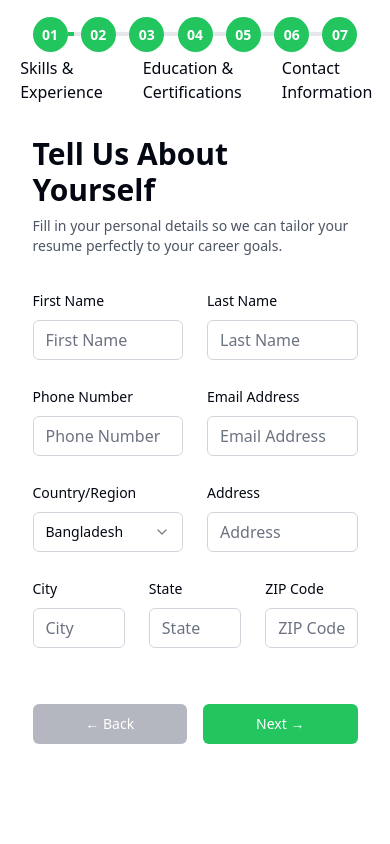
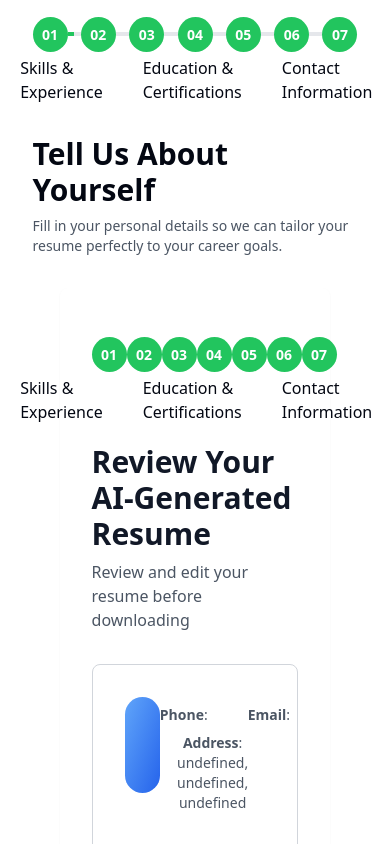
Before and after one commit to Sharif-Miah/job-sekeer-project, a Next.js app: page /personal-information in a window 390 px wide. Shown: the top 844 px of the page. Built offline with nearby package versions, Linux system fonts and the light colour scheme.

Commit message:
back button working

```diff
--- a/app/ai-resume/page.js
+++ b/app/ai-resume/page.js
@@ -70,11 +70,15 @@ export default function AIResumeForm() {
 
       {/* Navigation Buttons */}
       <div className='flex gap-4 mt-8'>
-        <Button
-          variant='outline'
-          className='flex-1 bg-gray-400 hover:bg-gray-500 text-white font-semibold py-3 rounded-lg text-base h-auto border-0'>
-          Back
-        </Button>
+        <Link
+          href='/contact-information'
+          className='flex-1 h-11 bg-green-500 hover:bg-green-500 flex justify-center'>
+          <Button
+            type='submit'
+            className='flex-1 h-11 bg-green-500 hover:bg-green-500 '>
+            ← Back
+          </Button>
+        </Link>
         <Link
           href='/review-your-resume'
           className='flex-1 h-11 bg-green-500 hover:bg-green-500 flex justify-center'>
--- a/app/career-summery/_components/CareerForm.jsx
+++ b/app/career-summery/_components/CareerForm.jsx
@@ -13,6 +13,7 @@ import {
 } from '@/components/ui/select';
 import { useRouter } from 'next/navigation';
 import { toast } from 'react-toastify';
+import Link from 'next/link';
 
 const CareerForm = () => {
   const [formData, setFormData] = useState({
@@ -121,16 +122,21 @@ const CareerForm = () => {
           />
         </div>
         <div className='flex gap-4 pt-8'>
-          <Button className='flex-1 bg-gray-500 hover:bg-gray-600 text-white'>
-            ← Back
-          </Button>
+          <Link
+            href='/personal-information'
+            className='flex-1 h-11 bg-green-500 hover:bg-green-500 flex justify-center'>
+            <Button
+              type='submit'
+              className='flex-1 h-11 bg-green-500 hover:bg-green-500 '>
+              ← Back
+            </Button>
+          </Link>
           <Button
             type='submit'
             className='flex-1 bg-green-500 hover:bg-green-600 text-white'>
             Next →
           </Button>
         </div>
-        ;
       </form>
     </>
   );
--- a/app/contact-information/_component/ContactInformationForm.jsx
+++ b/app/contact-information/_component/ContactInformationForm.jsx
@@ -186,9 +186,15 @@ const ContactInformationForm = () => {
         </div>
 
         <div className='flex gap-4 pt-8'>
-          <Button className='flex-1 bg-gray-500 hover:bg-gray-600 text-white'>
-            ← Back
-          </Button>
+          <Link
+            href='/your-certificate'
+            className='flex-1 h-11 bg-green-500 hover:bg-green-500 flex justify-center'>
+            <Button
+              type='submit'
+              className='flex-1 h-11 bg-green-500 hover:bg-green-500 '>
+              ← Back
+            </Button>
+          </Link>
           <Link
             href='/ai-resume'
             className='flex-1 h-11 bg-green-500 hover:bg-green-500 flex justify-center'>
--- a/app/education-certificate/page.js
+++ b/app/education-certificate/page.js
@@ -111,9 +111,15 @@ export default function EducationForm() {
 
       {/* Navigation Buttons */}
       <div className='flex gap-4 pt-8 mt-8 border-t'>
-        <Button className='flex-1 bg-gray-500 hover:bg-gray-600 text-white'>
-          ← Back
-        </Button>
+        <Link
+          href='/work-experience-skills'
+          className='flex-1 h-11 bg-green-500 hover:bg-green-500 flex justify-center'>
+          <Button
+            type='submit'
+            className='flex-1 h-11 bg-green-500 hover:bg-green-500 '>
+            ← Back
+          </Button>
+        </Link>
         <Link
           href='/your-certificate'
           className='flex-1 h-11 bg-green-500 hover:bg-green-500 flex justify-center'>
--- a/app/personal-information/_component/PersonalInformationForm.jsx
+++ b/app/personal-information/_component/PersonalInformationForm.jsx
@@ -1,260 +1,270 @@
 'use client';
 
 import { useState, useEffect } from 'react';
+import Image from 'next/image';
+import Link from 'next/link';
 import { Button } from '@/components/ui/button';
-import { Input } from '@/components/ui/input';
-import { Label } from '@/components/ui/label';
-import { toast } from 'react-toastify';
-import {
-  Select,
-  SelectContent,
-  SelectItem,
-  SelectTrigger,
-  SelectValue,
-} from '@/components/ui/select';
-import { useRouter } from 'next/navigation';
 
-const PersonalInformationForm = () => {
-  const [formData, setFormData] = useState({
-    firstName: '',
-    lastName: '',
-    phoneNumber: '',
-    email: '',
-    country: 'Bangladesh',
-    address: '',
-    city: '',
-    state: '',
-    zipCode: '',
+import { Download } from 'lucide-react';
+
+import ReviewProgress from '@/app/review-your-resume/_component/ReviewProgress';
+import { generateResumePDF } from '@/utils/utils';
+
+export default function ReviewResumeForm() {
+  const [resumeData, setResumeData] = useState({
+    personal: null,
+    careear: null,
+    experience: null,
+    educationer: [],
+    certi: [],
+    contactData: null,
   });
 
-  const notify = () =>
-    toast.success('Success Fully Personal Information Data Added!');
-  const router = useRouter();
+  const [isLoaded, setIsLoaded] = useState(false);
 
-  // Load data from localStorage on mount
   useEffect(() => {
-    const savedData = localStorage.getItem('personalInformation');
-    if (savedData) {
     try {
-        setFormData(JSON.parse(savedData));
+      const personalData = localStorage.getItem('personalInformation');
+      const careearData = localStorage.getItem('careerInformation');
+      const workExperience = localStorage.getItem('workExperienceFormData');
+      const educationexpe = localStorage.getItem('education_data');
+      const certificatex = localStorage.getItem('certifications_data');
+      const contact = localStorage.getItem('contactFormData');
+
+      setResumeData({
+        personal: personalData ? JSON.parse(personalData) : null,
+        careear: careearData ? JSON.parse(careearData) : null,
+        experience: workExperience ? JSON.parse(workExperience) : null,
+        educationer: educationexpe ? JSON.parse(educationexpe) : [],
+        certi: certificatex ? JSON.parse(certificatex) : [],
+        contactData: contact ? JSON.parse(contact) : null,
+      });
+      setIsLoaded(true);
     } catch (error) {
-        console.error('Error parsing saved data:', error);
-      }
+      console.error('Error loading resume data:', error);
+      setIsLoaded(true);
     }
   }, []);
 
-  // Handle input changes
-  const handleInputChange = (e) => {
-    const { name, value } = e.target;
-    setFormData((prev) => ({
-      ...prev,
-      [name]: value,
-    }));
+  if (!isLoaded) {
+    return <div className='text-center p-8'>Loading resume data...</div>;
+  }
+
+  const handleDownloadPDF = () => {
+    try {
+      generateResumePDF();
+    } catch (error) {
+      console.error('Error generating PDF:', error);
+      alert('Failed to generate PDF. Please check console for details.');
+    }
   };
 
-  // Handle select change
-  const handleSelectChange = (value) => {
-    setFormData((prev) => ({
-      ...prev,
-      country: value,
-    }));
-  };
+  return (
+    <div className='w-10/12 mx-auto'>
+      <div className='bg-white rounded-lg shadow-sm p-8 md:p-12'>
+        {/* Header */}
+        <ReviewProgress />
+        <div className='mb-8'>
+          <h1 className='text-3xl md:text-4xl font-bold text-gray-900 mb-2'>
+            Review Your AI-Generated Resume
+          </h1>
+          <p className='text-gray-600 text-base'>
+            Review and edit your resume before downloading
+          </p>
+        </div>
 
-  // Handle form submission
-  async function onSubmit(event) {
-    event.preventDefault();
-    try {
-      // Save to localStorage
-      localStorage.setItem('personalInformation', JSON.stringify(formData));
-      console.log('Data saved to localStorage:', formData);
-      notify();
-      router.push('/career-summery');
-    } catch (error) {
-      console.error('Error saving data:', error);
+        {/* Resume Preview Card */}
+        <div className='border border-gray-300 rounded-lg p-8 md:p-12 mb-8 bg-white'>
+          {/* Personal information */}
+          <div className='flex justify-around'>
+            <div className='w-3/12'>
+              <div className='mb-6 flex justify-center md:justify-start'>
+                <div className='w-24 h-24 rounded-full bg-gradient-to-br from-blue-400 to-blue-600 flex items-center justify-center overflow-hidden'>
+                  {resumeData.contactData?.profilePhoto?.data && (
+                    <Image
+                      src={
+                        resumeData.contactData.profilePhoto.data ||
+                        '/placeholder.svg'
                       }
-  }
-
-  const myinfo = JSON.parse(localStorage.getItem('personalInformation'));
-
-  console.log(myinfo);
-
-  return (
-    <form
-      onSubmit={onSubmit}
-      className='space-y-6'>
-      {/* First Name and Last Name */}
-      <div className='grid grid-cols-2 gap-6'>
-        <div className='space-y-2'>
-          <Label
-            htmlFor='firstName'
-            className='text-sm font-medium'>
-            First Name
-          </Label>
-          <Input
-            id='firstName'
-            name='firstName'
-            className='border-gray-300'
-            placeholder='First Name'
-            value={formData.firstName}
-            onChange={handleInputChange}
+                      alt='Profile'
+                      className='w-full h-full object-cover'
+                      width={100}
+                      height={100}
                     />
+                  )}
                 </div>
-        <div className='space-y-2'>
-          <Label
-            htmlFor='lastName'
-            className='text-sm font-medium'>
-            Last Name
-          </Label>
-          <Input
-            id='lastName'
-            name='lastName'
-            className='border-gray-300'
-            placeholder='Last Name'
-            value={formData.lastName}
-            onChange={handleInputChange}
-          />
+              </div>
+            </div>
+            <div className='w-9/12'>
+              <div>
+                <h2 className='font-bold text-gray-900 mb-1 text-center md:text-left text-5xl'>
+                  {resumeData?.personal?.firstName}{' '}
+                  {resumeData?.personal?.lastName}
+                </h2>
+                <p className='text-gray-600 text-lg text-center md:text-left mb-2'>
+                  {resumeData?.careear?.jobTitle}
+                </p>
+              </div>
+              <div className='flex justify-start gap-10'>
+                <p className='text-gray-600 text-sm text-center md:text-left'>
+                  <span className='font-bold'>Phone</span>:{' '}
+                  {resumeData?.personal?.phoneNumber}
+                </p>
+                <p className='text-gray-600 text-sm text-center md:text-left mb-2'>
+                  <span className='font-bold'>Email</span>:{' '}
+                  {resumeData?.personal?.email}
+                </p>
+              </div>
+              <div className='text-gray-600 text-sm text-center md:text-left mb-8'>
+                <span className='font-bold'>Address</span>:{' '}
+                {`${resumeData?.personal?.address}, ${resumeData?.personal?.city}, ${resumeData?.personal?.country}`}
+              </div>
             </div>
           </div>
 
-      {/* Phone Number and Email Address */}
-      <div className='grid grid-cols-2 gap-6'>
-        <div className='space-y-2'>
-          <Label
-            htmlFor='phoneNumber'
-            className='text-sm font-medium'>
-            Phone Number
-          </Label>
-          <Input
-            id='phoneNumber'
-            name='phoneNumber'
-            type='tel'
-            className='border-gray-300'
-            placeholder='Phone Number'
-            value={formData.phoneNumber}
-            onChange={handleInputChange}
-          />
+          <div className='grid grid-cols-1 md:grid-cols-4 gap-8'>
+            {/* Left Sidebar */}
+            <div className='md:col-span-1'>
+              {/* Portfolio Section */}
+              <div className='mb-6'>
+                <h3 className='text-sm font-bold text-gray-900 mb-3'>
+                  PORTFOLIO
+                </h3>
+                <ul className='space-y-2'>
+                  {resumeData.contactData?.personalWebsite && (
+                    <li>
+                      <Link
+                        href={resumeData.contactData.personalWebsite}
+                        className='text-blue-600 hover:underline text-xs'>
+                        portfolio
+                      </Link>
+                    </li>
+                  )}
+                  {resumeData.contactData?.linkedinProfile && (
+                    <li>
+                      <Link
+                        href={resumeData.contactData.linkedinProfile}
+                        className='text-blue-600 hover:underline text-xs'>
+                        linkedin
+                      </Link>
+                    </li>
+                  )}
+                  {resumeData.contactData?.socialMediaUrl && (
+                    <li>
+                      <a
+                        href={resumeData.contactData.socialMediaUrl}
+                        className='text-blue-600 hover:underline text-xs'>
+                        Social Media
+                      </a>
+                    </li>
+                  )}
+                </ul>
               </div>
-        <div className='space-y-2'>
-          <Label
-            htmlFor='email'
-            className='text-sm font-medium'>
-            Email Address
-          </Label>
-          <Input
-            id='email'
-            name='email'
-            type='email'
-            className='border-gray-300'
-            placeholder='Email Address'
-            value={formData.email}
-            onChange={handleInputChange}
-          />
+
+              {/* Skills Section */}
+              {resumeData?.experience?.skills &&
+                resumeData.experience.skills.length > 0 && (
+                  <div className='mb-6'>
+                    <h3 className='text-sm font-bold text-gray-900 mb-3'>
+                      SKILLS
+                    </h3>
+                    <ul className='space-y-1 text-xs text-gray-700'>
+                      {resumeData.experience.skills.map((sk) => (
+                        <li key={sk}>{sk}</li>
+                      ))}
+                    </ul>
+                  </div>
+                )}
+            </div>
+
+            {/* Right Content */}
+            <div className='md:col-span-3'>
+              {/* About Me */}
+              {resumeData?.careear?.careerSummary && (
+                <div className='mb-6'>
+                  <h3 className='text-sm font-bold text-gray-900 mb-2'>
+                    ABOUT ME
+                  </h3>
+                  <p className='text-[13px] text-gray-700 leading-relaxed'>
+                    {resumeData.careear.careerSummary}
+                  </p>
+                </div>
+              )}
+
+              {/* Education Qualification */}
+              {resumeData?.educationer && resumeData.educationer.length > 0 && (
+                <div className='mb-6'>
+                  <h3 className='text-sm font-bold text-gray-900 mb-2'>
+                    EDUCATION QUALIFICATION
+                  </h3>
+                  {resumeData.educationer.map((edu) => (
+                    <div
+                      key={edu.id}
+                      className='mb-3 flex gap-2'>
+                      <p className='text-xs font-semibold text-gray-900'>
+                        {edu.degree} -
+                      </p>
+                      <p className='text-xs text-gray-700'>{edu.institution}</p>
+                    </div>
+                  ))}
+                </div>
+              )}
+
+              {/* Work Experience */}
+              {resumeData?.experience?.jobTitle && (
+                <div>
+                  <h3 className='text-sm font-bold text-gray-900 mb-2'>
+                    WORK EXPERIENCE
+                  </h3>
+                  <div className='mb-4'>
+                    <p className='text-xs font-semibold text-gray-900 mb-1'>
+                      {resumeData.experience.jobTitle}
+                    </p>
+                    <p className='text-xs text-gray-700 mb-1'>
+                      {resumeData.experience.companyName} |{' '}
+                      {resumeData.experience.startDate} -{' '}
+                      {resumeData.experience.endDate}
+                    </p>
+                    <p className='text-xs text-gray-700 leading-relaxed'>
+                      {resumeData.experience.jobDescription}
+                    </p>
+                  </div>
+                </div>
+              )}
+            </div>
           </div>
         </div>
 
-      {/* Country/Region and Address */}
-      <div className='grid grid-cols-2 gap-6'>
-        <div className='space-y-2'>
-          <Label
-            htmlFor='country'
-            className='text-sm font-medium'>
-            Country/Region
-          </Label>
-          <Select
-            value={formData.country}
-            onValueChange={handleSelectChange}>
-            <SelectTrigger className='border-gray-300'>
-              <SelectValue />
-            </SelectTrigger>
-            <SelectContent>
-              <SelectItem value='Bangladesh'>Bangladesh</SelectItem>
-              <SelectItem value='United States'>United States</SelectItem>
-              <SelectItem value='United Kingdom'>United Kingdom</SelectItem>
-              <SelectItem value='Canada'>Canada</SelectItem>
-              <SelectItem value='Australia'>Australia</SelectItem>
-            </SelectContent>
-          </Select>
-        </div>
-        <div className='space-y-2'>
-          <Label
-            htmlFor='address'
-            className='text-sm font-medium'>
-            Address
-          </Label>
-          <Input
-            id='address'
-            name='address'
-            className='border-gray-300'
-            placeholder='Address'
-            value={formData.address}
-            onChange={handleInputChange}
-          />
+        {/* Action Buttons */}
+        <div className='flex gap-4 pt-8'>
+          <Button
+            variant='outline'
+            className='flex-1 bg-transparent'>
+            ← Back
+          </Button>
+          <Button
+            onClick={handleDownloadPDF}
+            className='flex-1 bg-blue-600 hover:bg-blue-700 text-white flex items-center justify-center gap-2'>
+            <Download size={18} />
+            Download PDF
+          </Button>
+          <Button className='flex-1 bg-green-600 hover:bg-green-700 text-white'>
+            Submit Resume →
+          </Button>
         </div>
       </div>
 
-      {/* City, State, and ZIP Code */}
-      <div className='grid grid-cols-3 gap-6'>
-        <div className='space-y-2'>
-          <Label
-            htmlFor='city'
-            className='text-sm font-medium'>
-            City
-          </Label>
-          <Input
-            id='city'
-            name='city'
-            className='border-gray-300'
-            placeholder='City'
-            value={formData.city}
-            onChange={handleInputChange}
-          />
-        </div>
-        <div className='space-y-2'>
-          <Label
-            htmlFor='state'
-            className='text-sm font-medium'>
-            State
-          </Label>
-          <Input
-            id='state'
-            name='state'
-            className='border-gray-300'
-            placeholder='State'
-            value={formData.state}
-            onChange={handleInputChange}
-          />
-        </div>
-        <div className='space-y-2'>
-          <Label
-            htmlFor='zipCode'
-            className='text-sm font-medium'>
-            ZIP Code
-          </Label>
-          <Input
-            id='zipCode'
-            name='zipCode'
-            className='border-gray-300'
-            placeholder='ZIP Code'
-            value={formData.zipCode}
-            onChange={handleInputChange}
-          />
+      {/* Navigation Buttons */}
+      <div className='flex gap-4 mt-8'>
+        <Button
+          variant='outline'
+          className='flex-1 bg-gray-400 hover:bg-gray-500 text-white font-semibold py-3 rounded-lg text-base h-auto border-0'>
+          Back
+        </Button>
+        <Button className='flex-1 bg-green-500 hover:bg-green-600 text-white font-semibold py-3 rounded-lg text-base h-auto'>
+          Next
+        </Button>
       </div>
     </div>
-
-      <div className='flex gap-4 pt-8'>
-        <Button
-          disabled
-          className='flex-1 bg-gray-500 hover:bg-gray-600 text-white'>
-          ← Back
-        </Button>
-        <Button
-          type='submit'
-          className='flex-1 bg-green-500 hover:bg-green-600 text-white'>
-          Next →
-        </Button>
-      </div>
-    </form>
   );
-};
-
-export default PersonalInformationForm;
+}
--- a/app/review-your-resume/page.js
+++ b/app/review-your-resume/page.js
@@ -12,6 +12,7 @@ import { Button } from '@/components/ui/button';
 import { Card } from '@/components/ui/card';
 import { FileText, Download } from 'lucide-react';
 import { generateResumePDF } from '@/utils/utils';
+import { jsPDF } from 'jspdf';
 
 export default function ReviewResumeForm() {
   const [resumeData, setResumeData] = useState({
@@ -66,6 +67,15 @@ export default function ReviewResumeForm() {
   const handleEdit = () => {
     // Edit functionality would be implemented here
     console.log('Edit resume');
+  };
+
+  const handleDownload = () => {
+    const pdf = new jsPDF();
+
+    pdf.text('Hello Sharif!', 10, 10);
+    pdf.text('This is your generated PDF file.', 10, 20);
+
+    pdf.save('my-file.pdf');
   };
 
   return (
@@ -268,33 +278,7 @@ export default function ReviewResumeForm() {
 
         {/* Action Buttons */}
         <div className='flex gap-4'>
-          <Button
-            onClick={handleEdit}
-            variant='outline'
-            className='flex-1 bg-gray-400 hover:bg-gray-500 text-white font-semibold py-3 rounded-lg text-base h-auto border-0'>
-            Edit Resume
-          </Button>
           <div>
-            {/* Empty State */}
-            {!resumeData.personalInfo &&
-              !resumeData.contact &&
-              resumeData.workExperience.length === 0 &&
-              resumeData.education.length === 0 &&
-              resumeData.certifications.length === 0 && (
-                <Card className='p-12 bg-white border border-gray-200 text-center'>
-                  <FileText
-                    size={48}
-                    className='mx-auto text-gray-400 mb-4'
-                  />
-                  <h3 className='text-lg font-semibold text-gray-900 mb-2'>
-                    No Resume Data Found
-                  </h3>
-                  <p className='text-gray-600'>
-                    Start building your resume by filling out the forms.
-                  </p>
-                </Card>
-              )}
-
             {/* Action Buttons */}
             <div className='flex gap-4 pt-8'>
               <Button
@@ -303,7 +287,7 @@ export default function ReviewResumeForm() {
                 ← Back
               </Button>
               <Button
-                onClick={handleDownloadPDF}
+                onClick={handleDownload}
                 className='flex-1 bg-blue-600 hover:bg-blue-700 text-white flex items-center justify-center gap-2'>
                 <Download size={18} />
                 Download PDF
@@ -318,14 +302,24 @@ export default function ReviewResumeForm() {
 
       {/* Navigation Buttons */}
       <div className='flex gap-4 mt-8'>
-        <Button
-          variant='outline'
-          className='flex-1 bg-gray-400 hover:bg-gray-500 text-white font-semibold py-3 rounded-lg text-base h-auto border-0'>
-          Back
-        </Button>
-        <Button className='flex-1 bg-green-500 hover:bg-green-600 text-white font-semibold py-3 rounded-lg text-base h-auto'>
-          Next
-        </Button>
+        <Link
+          href='/ai-resume'
+          className='flex-1 h-11 bg-green-500 hover:bg-green-500 flex justify-center'>
+          <Button
+            type='submit'
+            className='flex-1 h-11 bg-green-500 hover:bg-green-500 '>
+            ← Back
+          </Button>
+        </Link>
+        <Link
+          href='https://www.linkedin.com/in/sharif-miah'
+          className='flex-1 h-11 bg-green-500 hover:bg-green-500 flex justify-center'>
+          <Button
+            type='submit'
+            className='flex-1 h-11 bg-green-500 hover:bg-green-500 '>
+            Next →
+          </Button>
+        </Link>
       </div>
     </div>
   );
--- a/app/work-experience-skills/page.js
+++ b/app/work-experience-skills/page.js
@@ -301,11 +301,15 @@ export default function WorkExperiencePage() {
 
               {/* Form Buttons */}
               <div className='flex gap-3 mt-8'>
-                <Button
-                  variant='outline'
-                  className='flex-1 h-11 bg-transparent'>
-                  ← Back
-                </Button>
+                <Link
+                  href='/career-summery'
+                  className='flex-1 h-11 bg-green-500 hover:bg-green-500 flex justify-center'>
+                  <Button
+                    type='submit'
+                    className='flex-1 h-11 bg-green-500 hover:bg-green-500 '>
+                    ← Back
+                  </Button>
+                </Link>
                 <Link
                   href='/education-certificate'
                   className='flex-1 h-11 bg-green-500 hover:bg-green-500 flex justify-center'>
--- a/app/your-certificate/page.js
+++ b/app/your-certificate/page.js
@@ -42,9 +42,15 @@ export default function CertificationsForm() {
 
       {/* Navigation Buttons */}
       <div className='flex gap-4 pt-8'>
-        <Button className='flex-1 bg-gray-500 hover:bg-gray-600 text-white'>
-          ← Back
-        </Button>
+        <Link
+          href='/education-certificate'
+          className='flex-1 h-11 bg-green-500 hover:bg-green-500 flex justify-center'>
+          <Button
+            type='submit'
+            className='flex-1 h-11 bg-green-500 hover:bg-green-500 '>
+            ← Back
+          </Button>
+        </Link>
         <Link
           href='/contact-information'
           className='flex-1 h-11 bg-green-500 hover:bg-green-500 flex justify-center'>
--- a/package.json
+++ b/package.json
@@ -17,6 +17,7 @@
     "class-variance-authority": "^0.7.1",
     "clsx": "^2.1.1",
     "html2pdf": "^0.0.11",
+    "jspdf": "^3.0.4",
     "lucide-react": "^0.555.0",
     "next": "14.2.20",
     "react": "^18",
```
Also changed, not shown: app/personal-information/page.js (+10 -0 lines), 1 other file (tests, documents, lock files or other folders). Lines whose indentation alone changed are shown as unchanged.
